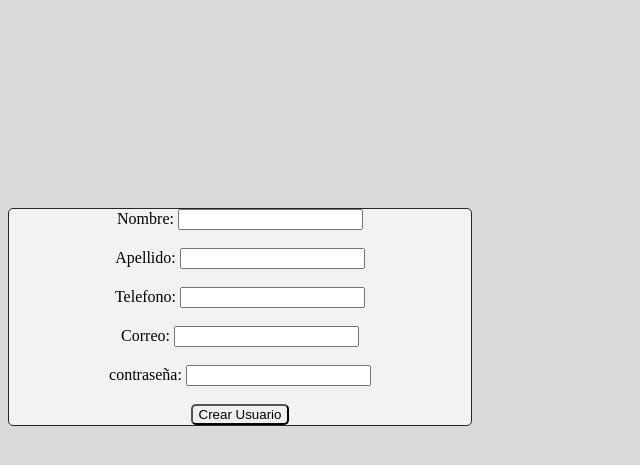
After one commit to Juandaama/ObraDeArteH, a PHP site: page /Login/CrearUsuario.php in a window 1280 px wide. The commit adds this page. Shown: the top 465 px of the page, without its empty margins (0-640 px from the left). Run offline with PHP 8.4, Linux system fonts and the light colour scheme.

Commit message:
tercer commit

```diff
--- /dev/null
+++ b/Login/CrearUsuario.php
@@ -0,0 +1,31 @@
+<!DOCTYPE html>
+<html lang="en">
+<head>
+    <meta charset="UTF-8">
+    <meta name="viewport" content="width=device-width, initial-scale=1.0">
+    <title>Document</title>
+    <link rel="stylesheet" href="../css/estilos.css">
+</head>
+<body>
+    <div>
+        <form action="procesoCrearUsuario.php" method="POST">
+        <label for="nombre">Nombre:</label>
+        <input type="text" id="nombre" name="nombre" required><br><br>
+
+        <label for="apellido">Apellido:</label>
+        <input type="text" id="apellido" name="apellido" required><br><br>
+
+        <label for="telefono">Telefono:</label>
+        <input type="numerico" id="telefono" name="telefono" required><br><br>
+
+        <label for="correo"> Correo:</label>
+        <input type="email" id="correo" name="correo" required><br><br>
+
+        <label for="contrasena">contraseña:</label>
+        <input type="password" id="contrasena" name="contrasena" required><br><br>
+
+        <button type="submit">Crear Usuario</button>
+        </form>
+    </div>
+</body>
+</html>
--- /dev/null
+++ b/css/estilos.css
@@ -0,0 +1,60 @@
+body{
+    background-color: #D9D9D9 ;
+    display: flex;
+    justify-content: center;
+}
+
+h1{
+    font-size: xx-large;
+    color: #252525;
+}
+
+div{
+    margin-top: 200px;
+    margin-right: 800px;
+    display: block;
+    text-align: center;
+    border: 1px solid #252525;
+    border-radius: 5px;
+    width: 600px;
+    height: 80%;
+    background-color: #f2f2f0;
+}
+
+footer{
+    background-color: #252525;
+    justify-content: end;
+    text-align: center;
+    width: 100%;
+    height: 20px;
+}
+
+.blanco {
+    color:#f2f2f0;
+}
+button, .transicion{
+    border-radius: 5px;
+}
+
+button:hover, .transicion:hover{
+    transition: 0.5s;
+    background-color:#D9D9D9 ;
+}
+
+.cerrarSesion{
+    background-color: #e85a0c ;
+    color: #f2f2f0;
+    border-radius: 5px;
+}
+
+.cerrarSesion:hover{
+    background-color: #c94a08 ;
+}
+
+.error{
+    background-color: #c94a08;
+    padding: 10px;
+    width: 95%;
+    border-radius: 5px;
+    margin: 20px auto;
+}
```
Also changed, not shown: DB/conexion.php (added, +8 -0 lines), DB/obradearteh.sql (+7 -4 lines), Login/CerrarSesion.php (added, +9 -0 lines), Login/InisioSesion.php (added, +46 -0 lines), Login/procesoCrearUsuario.php (added, +17 -0 lines), index.php (+32 -0 lines), lobby/catalogo.php (added, +13 -0 lines), img/Logo.PNG (renamed from img/IMG_5631.PNG), img/Paleta_Colores.PNG (renamed from img/IMG_5632.PNG).
